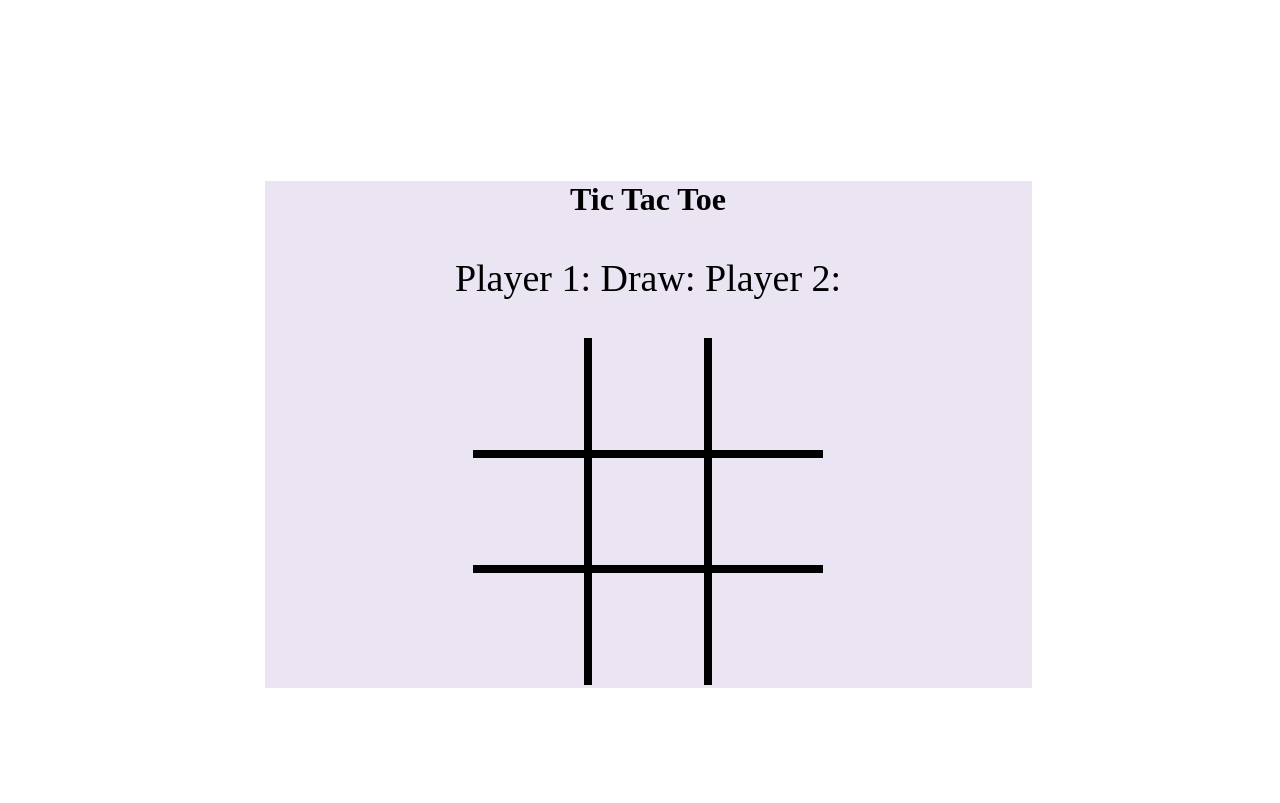
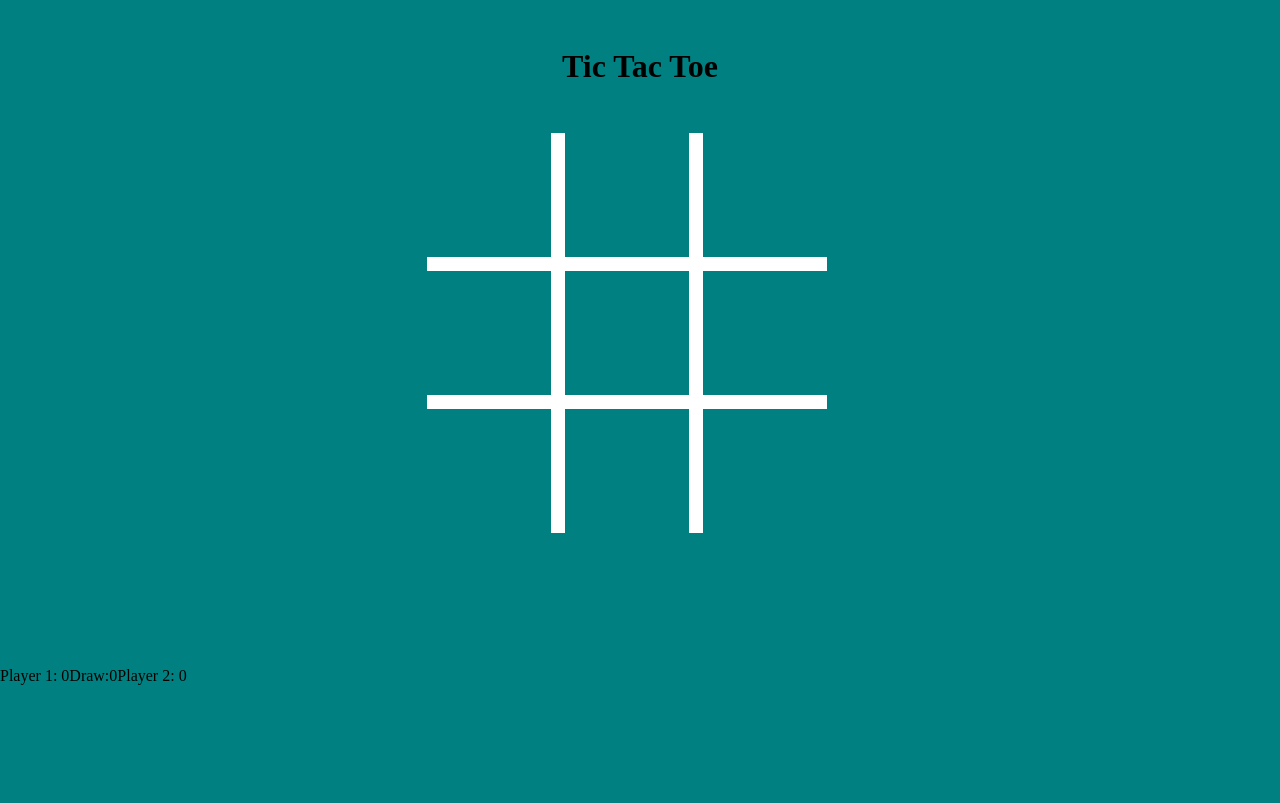
Before and after one commit to AliceYunanTang/tictactoe, a plain HTML site: page index.html in a window 1280 px wide. Drawn offline with Linux system fonts and the light colour scheme.

Commit message:
added flex to css

```diff
--- a/css/style.css
+++ b/css/style.css
@@ -1,84 +1,77 @@
-html, body {
-  height: 100%;
-  width: 100%;
+body {
+  height: 100vh;
+  width: 100vw;
+  margin: 0;
+  display: flex;
+  flex-direction: column;
+  justify-content: center;
+  background-color: Teal;
 }
 
-body {
+.info {
+  flex-basis: 50vh;
+  flex: 1;
+  display: flex;
+}
+
+.info h1 {
+  margin: auto;
+}
+
+.main {
+  flex: 3;
+  display: flex;
+  flex-direction: row;
+}
+
+.main-middle {
+  flex: 2;
+}
+.main-left , .main-right{
+  flex: 1;
+}
+
+/*.container {
+  flex: 1;
+  max-width: 767px;
+  position: relative;
+  margin: 0
+  top: 20%;
+}*/
+
+
+.board {
+  display: flex;
+  flex-direction: column;
+  justify-content: space-between;
+  align-items: center;
+  position: relative;
   -webkit-box-sizing: border-box;
   box-sizing: border-box;
+  width: 400px;
+  height: 400px;
+  background: white;
 }
 
-header {
+
+.row {
+  display: flex;
   width: 100%;
-  height: 157px;
+  flex-basis: 31%;
+  flex-direction: row;
+  justify-content: space-between;
 }
 
-nav {
-  height: 48px;
-  width: 100%;
-  color: #333;
-  background-color: rgba(0,0,0,0.8);
-}
-
-h1 {
+.cell {
+  flex-basis: 31%;
+  justify-content: space-between;
+  font-size: 100px;
   text-align: center;
-}
-
-.container {
-  max-width: 767px;
-  position: relative;
-  margin: 0 auto;
-  top: 20%;
-  background-color: rgb(235, 228, 242);
-}
-
-.board {
-  position: relative;
-  width: 350px;
-  height: 350px;
-  /*background: black;*/
-  margin: 0 auto;
+  line-height: 100%;
+  background-color: teal;
 }
 
 .scoreboard {
-  position: relative;
-  width: 100%;
-  height: 100px;
+  flex: 1;
+  display: flex;
 }
-
-.scoreboard p {
-  font-size: 38px;
-  text-align: center;
-}
-
-.row {
-  display: flex;
-  flex-flow: row nowrap;
-  width: 100%;
-  height: 33%;
-}
-
-.cell {
-  flex: 1;
-  flex-basis: 33%;
-  border: 4px solid black;
-  font-size: 100px;
-  text-align: center;
-  line-height: 100%;
-}
-
-.board .top {
-  border-top: none;
-}
-
-.board .left {
-  border-left: none;
-}
-
-.board .right {
-  border-right: none;
-}
-
-.board .bottom {
-  border-bottom: none;
-}
--- a/index.html
+++ b/index.html
@@ -4,7 +4,7 @@
   <meta charset="UTF-8">
   <meta name="viewport" content="width=device-width, initial-scale=1.0">
   <meta http-equiv="X-UA-Compatible" content="ie=edge">
-  <link href="//netdna.bootstrapcdn.com/font-awesome/3.2.1/css/font-awesome.css" rel="stylesheet">
+  <link href="https://maxcdn.bootstrapcdn.com/font-awesome/4.7.0/css/font-awesome.min.css" rel="stylesheet" integrity="sha384-wvfXpqpZZVQGK6TAh5PVlGOfQNHSoD2xbE+QkPxCAFlNEevoEH3Sl0sibVcOQVnN" crossorigin="anonymous">
   <link rel="stylesheet" href="css/style.css">
   <script src = "js/jquery.js"></script>
   <script src = "js/main.js"></script>
@@ -12,17 +12,14 @@
 </head>
 <body>
 
-  <div class="container">
-    <header>
-      <!-- <nav>
+  <div class="info">
+    <h1>Tic Tac Toe</h1>
+  </div>
 
-      </nav> -->
-      <h1>Tic Tac Toe</h1>
-      <div class="scoreboard">
-        <p>Player 1: <span id="p1-score"></span> Draw: <span id="draw-score"></span> Player 2: <span id="p2-score"></span></p>
-      </div>
-    </header>
-    <div class="board">
+  <div class="main">
+    <div class="main-left"></div>
+    <div class="main-middle">
+      <div class="board">
       <div class="row one">
         <div class="cell left top" id="0"></div>
         <div class="cell top" id="1"></div>
@@ -39,7 +36,17 @@
         <div class="cell bottom right" id="8"></div>
       </div>
     </div>
+    </div>
 
   </div>
+
+  <div class="main-right"></div>
+  <div class="scoreboard">
+      <div>Player 1: <span id="p1-score">0</span> </div>
+      <div>Draw:0 <span id="draw-score"></span> </div>
+      <div>Player 2: <span id="p2-score">0</span></div>
+  </div>
+
+
 </body>
 </html>
--- a/js/main.js
+++ b/js/main.js
@@ -1,12 +1,15 @@
 var game = {
   board:  [" ", " ", " ", " ", " ", " ", " ", " ", " "],
-  size: 9, // 3x3
+  size: 3, // 3x3
   scores: {"x":0,"o":0,"d":0},
   state: {counter:0,turn:'x',result:'i',winningLine:[],over:false},
   winningCases:[[0,1,2],[3,4,5],[6,7,8],
         [0,3,6],[1,4,7],[2,5,8],
         [0,4,8],[2,4,6]],
 
+  // after each move, change game state, return
+  // the winner, or draw, or continue,
+  // or "i" (ignore), if cell already occupied
   move: function(index){
     if (this.board[index] ===" ") {
       this.board[index] = this.state.turn;
@@ -30,7 +33,11 @@ var game = {
     return this.state.result;
   },
 
+  //change player, call reset function if game is over
   switchTurn: function(){
+    if (this.state.result === "i") {
+      return false;
+    }
     this.state.turn = (this.state.turn==="x")? "o":"x";
     this.state.counter++;
     if ( this.state.result === "d" || this.state.result === "x" || this.state.result === "o") {
@@ -41,6 +48,7 @@ var game = {
     }
   },
 
+  // called by switchTurn, to reset game board
   reset: function() {
     this.state.counter = 0;
     for (var i=0; i<this.board.length; i++ ){
@@ -49,7 +57,9 @@ var game = {
     this.state.winningLine = [];
   },
 
-  checkForWin: function(p) {  // return the winning case, or undefined
+  // internal funciton, to be called by move
+  // return true if there is a winner and store the winningLine array
+  checkForWin: function(p) {
     var result = false;
     var win;
     win = this.winningCases.find(function(v){
@@ -71,19 +81,53 @@ var game = {
 };
 
 $(document).ready(function(){
+  var $p1Score = $('#p1-score');
+  var $p2Score = $('#p2-score');
+  var $drawScore = $('draw-score');
   var $cells = $('.cell');
+
+  var updateScoreUI = function (p){
+    $p.text(game.scores[p]);
+  }
+
+  var updateBoard = function() {
+    $('.cell').text(' ');
+  }
+
   $cells.on('click',function(){
     var cellId = parseInt($(this).attr('id'));
     var m = game.move(cellId);
     $(this).text(game.state.turn);
     // debugger;
-    setTimeout(function(){
-      if( game.state.over ) {
-      $cells.text(" ");
-      }
-    },10);
+    switch (m) {
+      case 'i': break;
+      case 'x':
+        $p1Score.text(game.scores['x']);
+          $('.cell').text(' ');
+            game.switchTurn();
+        break;
+      case 'o':
+        $p2Score.text(game.scores['o']);
+          $('.cell').text(' ');
+            game.switchTurn();
+        break;
+      case 'd':
+        $drawScore.text(game.scores['d']);
+          $('.cell').text(' ');
+        game.switchTurn();
+        break;
+      case 'c':  game.switchTurn();
+        break;
+    }
 
-    game.switchTurn();
-    // if (g )
+
+
+
+    // setTimeout(function(){
+  // game.switchTurn();
+    // },1000);
+
+    // game.switchTurn();
+
   });
 });
```
